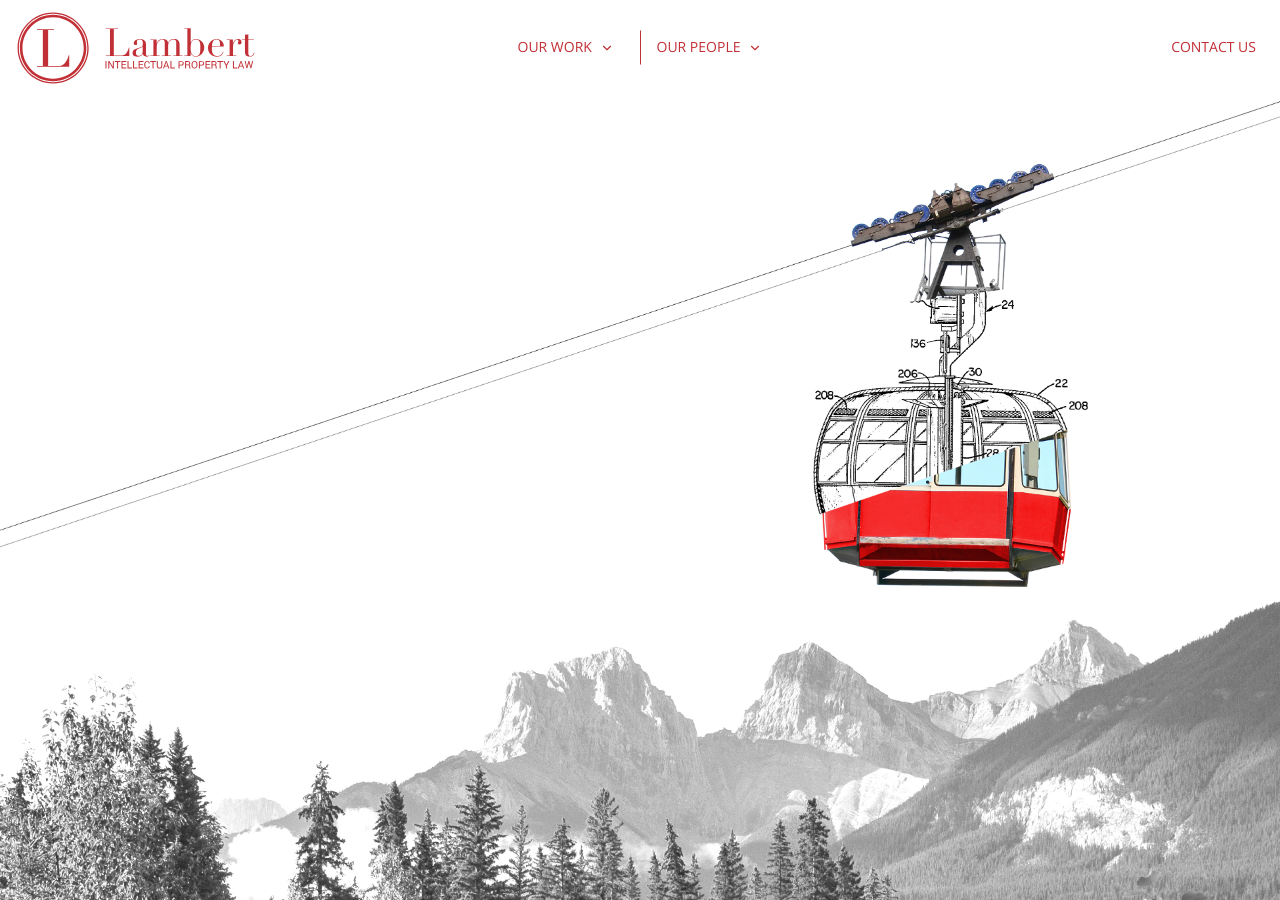
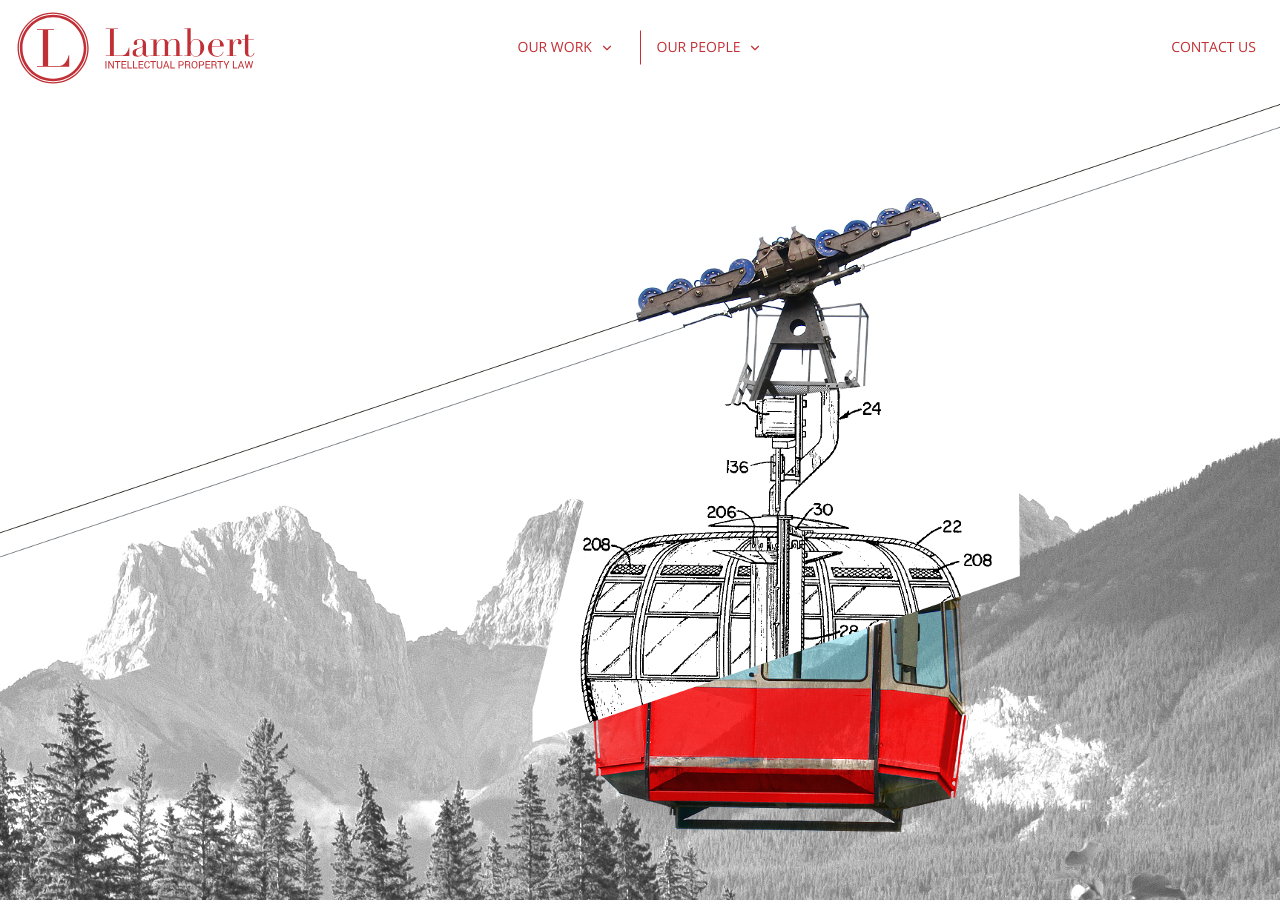
Before and after one commit to pt8o/lambert, a Jekyll site: the page built from index.html, in a window 1280 px wide and 900 px high. Built offline with Jekyll 4.4.1, drawn with Linux system fonts in a browser that asks for light colours; Markdown is read by kramdown in place of the engine named in the settings.

Commit message:
update banner. convert 'our work' to single page

```diff
--- a/_includes/banner.html
+++ b/_includes/banner.html
@@ -1,4 +1,3 @@
-<div class="banner">
-  <img src="{{ site.url }}/img/banner{{ include.banner }}.png" />
-  <div class="text">{{ include.text }}</div>
+<div class="banner" style="background-image: url('{{ site.url }}/img/banner{{ include.banner }}.png');">
+  <span class="text">{{ include.text }}</span>
 </div>
--- a/_scss/__collector.scss
+++ b/_scss/__collector.scss
@@ -4,6 +4,7 @@
 @import '_misc';
 
 // Partials
+@import 'banner';
 @import 'nav';
 @import 'footer';
 
--- a/_scss/_misc.scss
+++ b/_scss/_misc.scss
@@ -54,11 +54,6 @@
 }
 
 // Images
-img {
-  max-width: 100%;
-  max-height: 100%;
-}
-
 .icon {
   width: 20px;
   height: 20px;
--- a/_scss/_vars.scss
+++ b/_scss/_vars.scss
@@ -39,3 +39,16 @@
 $font-mobile: 16px;
 $font-lg: 24px;
 $font-xl: 36px;
+
+// Typography
+%banner-text {
+  font-size: $font-lg;
+  font-weight: 400;
+  text-transform: uppercase;
+  color: $white;
+  letter-spacing: 5px;
+
+  @media all and (max-width: $phone-landscape) {
+    font-size: $font-mobile;
+  }
+}
--- /dev/null
+++ b/_scss/banner.scss
@@ -0,0 +1,25 @@
+.banner {
+  display: flex;
+  align-items: center;
+  justify-content: center;
+
+  width: 100vw;
+  height: 26vw;
+
+  background-size: cover;
+  background-position: center;
+
+  .text {
+    @extend %banner-text;
+  }
+
+
+  @media all and (min-width: $container-width) {
+    width: $container-width;
+    height: 348px;
+  }
+
+  @media all and (max-width: $phone-landscape) {
+    // width:
+  }
+}
--- /dev/null
+++ b/ourwork.html
@@ -0,0 +1,6 @@
+---
+title: "Our work"
+permalink: "ourwork.html"
+---
+
+{% include banner.html banner=1 text="Our work" %}
--- a/patents.html
+++ /dev/null
@@ -1,6 +0,0 @@
----
-title: "Patents"
-permalink: "patents.html"
----
-
-{% include banner.html banner=1 text="Patents" %}
```
Also changed, not shown: 1 other file.
